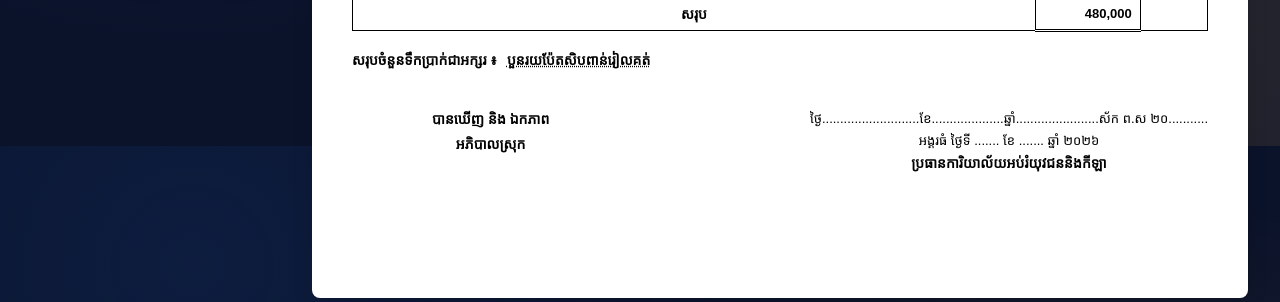
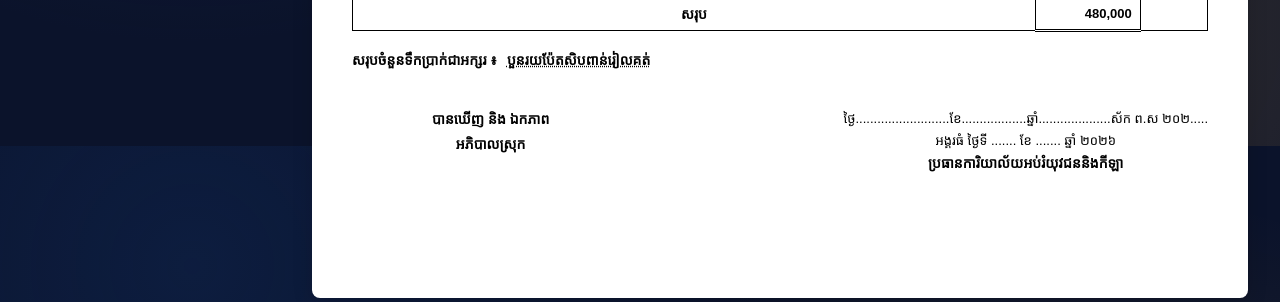
Before and after one commit to Phally-thok/angkorthom, a Flask app: page /documents/mission_report in a window 1280 px wide. Shown: the part 2254-2556 px from the top of the page. Run offline with Flask 3, Linux system fonts and the light colour scheme; a user stored in the database is signed in; data comes from the database, SQL or seed files in the repository; some web fonts are replaced.

Commit message:
Update lunar date line to ថ្ងៃ..........................ខែ..................ឆ្នាំ....................ស័ក ព.ស ២០២.....

```diff
--- a/templates/mission_expense_report.html
+++ b/templates/mission_expense_report.html
@@ -180,7 +180,7 @@
         </div>
 
         <div class="sig-box-right" style="text-align: center; font-family: inherit;">
-            <div style="font-size: 13px; margin-bottom: 4px;">ថ្ងៃ...........................ខែ....................ឆ្នាំ.......................ស័ក  ព.ស ២០...........</div>
+            <div style="font-size: 13px; margin-bottom: 4px; white-space: nowrap;">ថ្ងៃ..........................ខែ..................ឆ្នាំ....................ស័ក ព.ស ២០២.....</div>
             <div style="font-size: 13px; margin-bottom: 4px;">អង្គរធំ ថ្ងៃទី ....... ខែ ....... ឆ្នាំ ២០២៦</div>
             <div style="font-weight: 700; font-size: 14px; margin-bottom: 10px;">ប្រធានការិយាល័យអប់រំយុវជននិងកីឡា</div>
             <div class="sig-space" style="height: 80px;"></div>
```
